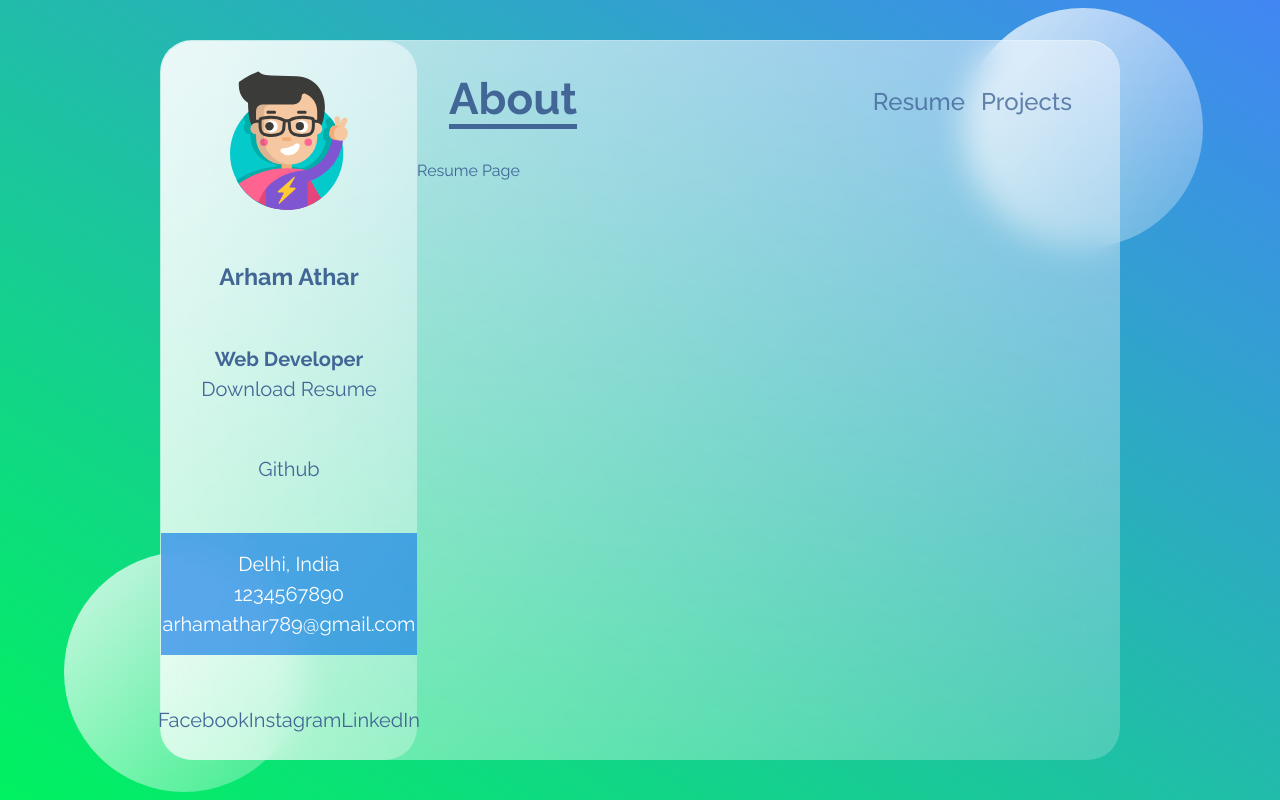
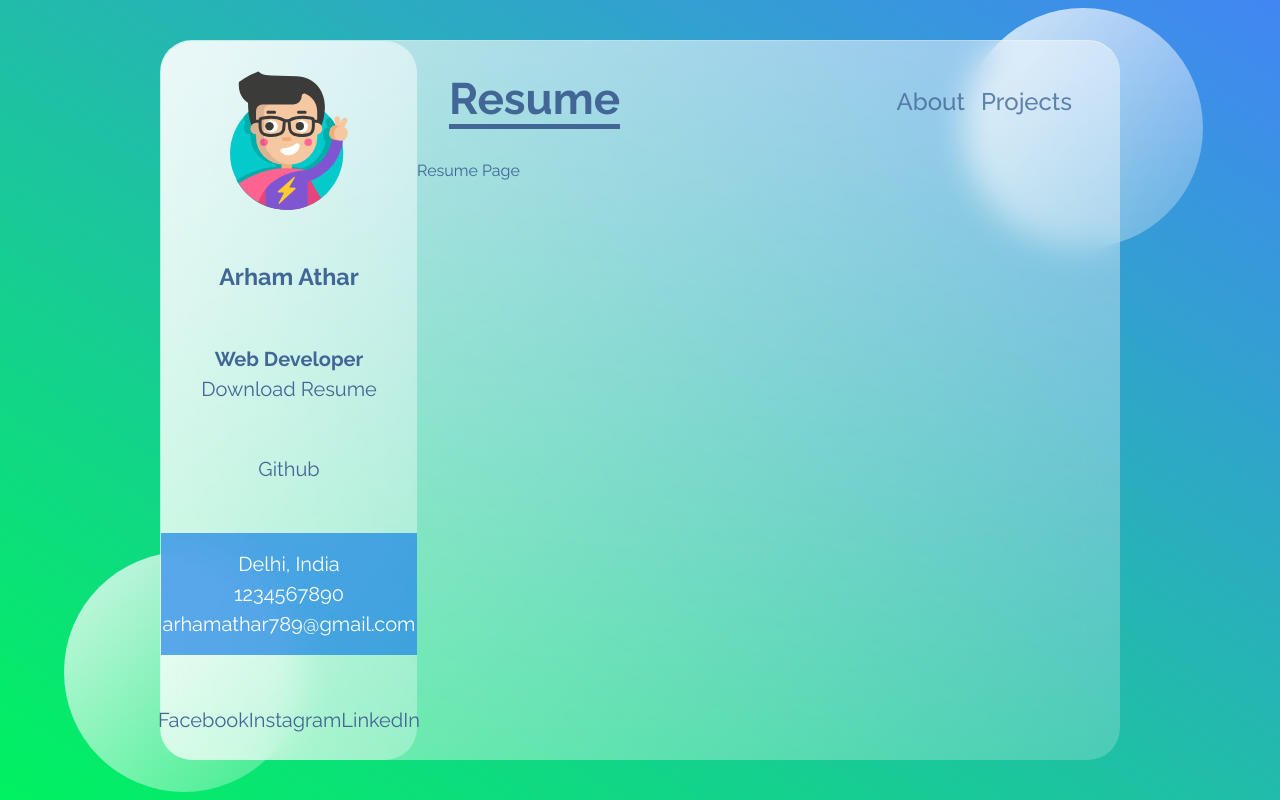
Before and after one commit to arhamathar/React-Portfolio, a React (Create React App) app: page /resume in a window 1280 px wide. Built offline with nearby package versions, Linux system fonts and the light colour scheme.

Commit message:
navigation routing bug fixed

```diff
--- a/src/components/Navbar/Navbar.js
+++ b/src/components/Navbar/Navbar.js
@@ -1,13 +1,24 @@
-import React, { useState } from 'react';
-import { act } from 'react-dom/test-utils';
-import { NavLink } from 'react-router-dom';
+import React, { useEffect, useState } from 'react';
+import { NavLink, useLocation } from 'react-router-dom';
 import './Navbar.css';
 
 function Navbar() {
-    const [active, setActive] = useState('About');
+    const [active, setActive] = useState('');
+    const query = useLocation();
+
+    useEffect(() => {
+        if (query.pathname === "/") {
+            setActive("About");
+        }
+        else if (query.pathname === "/resume") {
+            setActive("Resume");
+        }
+        else if (query.pathname === "/projects") {
+            setActive("Projects");
+        }
+    }, [query]);
 
     const onClickHandler = (e) => {
-        console.log(e);
         setActive(e)
     }
 
```
